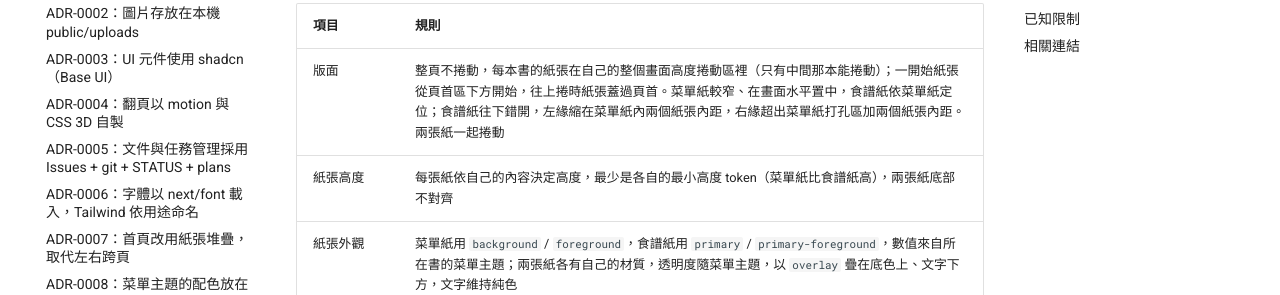
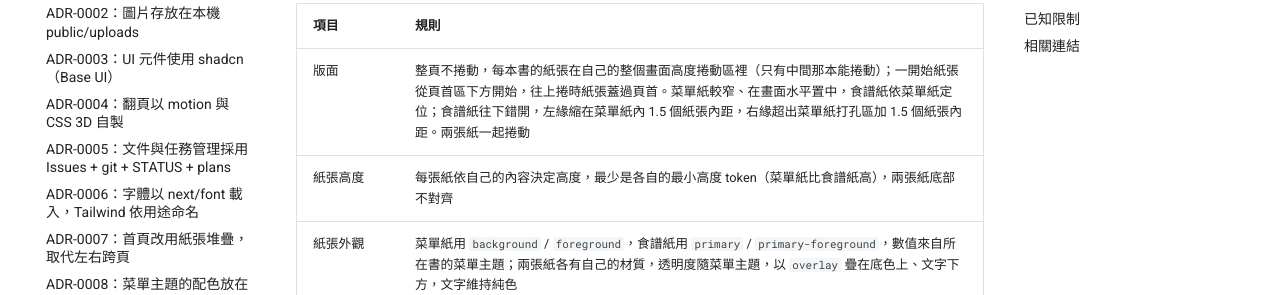
Before and after one commit to piercelin11/epifolio, an MkDocs documentation site: the page built from docs/features/paper-stack.md, in a window 1280 px wide and 900 px high, scrolled down 883 px. Shown: the part 197-492 px from the top of the window. Built offline with MkDocs 1.6.1 and Material for MkDocs 9.7.7, drawn with Linux system fonts in a browser that asks for light colours.

Commit message:
fix(menu,recipe): shift the recipe sheet left by half a paper padding
- --paper-inset-x and the padding part of --paper-offset-x drop from
  2 to 1.5 paddings, so the sheet keeps its width
- Update docs/features/paper-stack.md

```diff
--- a/docs/features/paper-stack.md
+++ b/docs/features/paper-stack.md
@@ -45,7 +45,7 @@
 
 | 項目 | 規則 |
 | ---- | ---- |
-| 版面 | 整頁不捲動，每本書的紙張在自己的整個畫面高度捲動區裡（只有中間那本能捲動）；一開始紙張從頁首區下方開始，往上捲時紙張蓋過頁首。菜單紙較窄、在畫面水平置中，食譜紙依菜單紙定位；食譜紙往下錯開，左緣縮在菜單紙內兩個紙張內距，右緣超出菜單紙打孔區加兩個紙張內距。兩張紙一起捲動 |
+| 版面 | 整頁不捲動，每本書的紙張在自己的整個畫面高度捲動區裡（只有中間那本能捲動）；一開始紙張從頁首區下方開始，往上捲時紙張蓋過頁首。菜單紙較窄、在畫面水平置中，食譜紙依菜單紙定位；食譜紙往下錯開，左緣縮在菜單紙內 1.5 個紙張內距，右緣超出菜單紙打孔區加 1.5 個紙張內距。兩張紙一起捲動 |
 | 紙張高度 | 每張紙依自己的內容決定高度，最少是各自的最小高度 token（菜單紙比食譜紙高），兩張紙底部不對齊 |
 | 紙張外觀 | 菜單紙用 `background` / `foreground`，食譜紙用 `primary` / `primary-foreground`，數值來自所在書的菜單主題；兩張紙各有自己的材質，透明度隨菜單主題，以 `overlay` 疊在底色上、文字下方，文字維持純色 |
 | 打孔 | 食譜紙右側一排圓洞，是真正透明的洞，看得到下層內容 |
```
Also changed, not shown: src/app/globals.css (+4 -4 lines).
